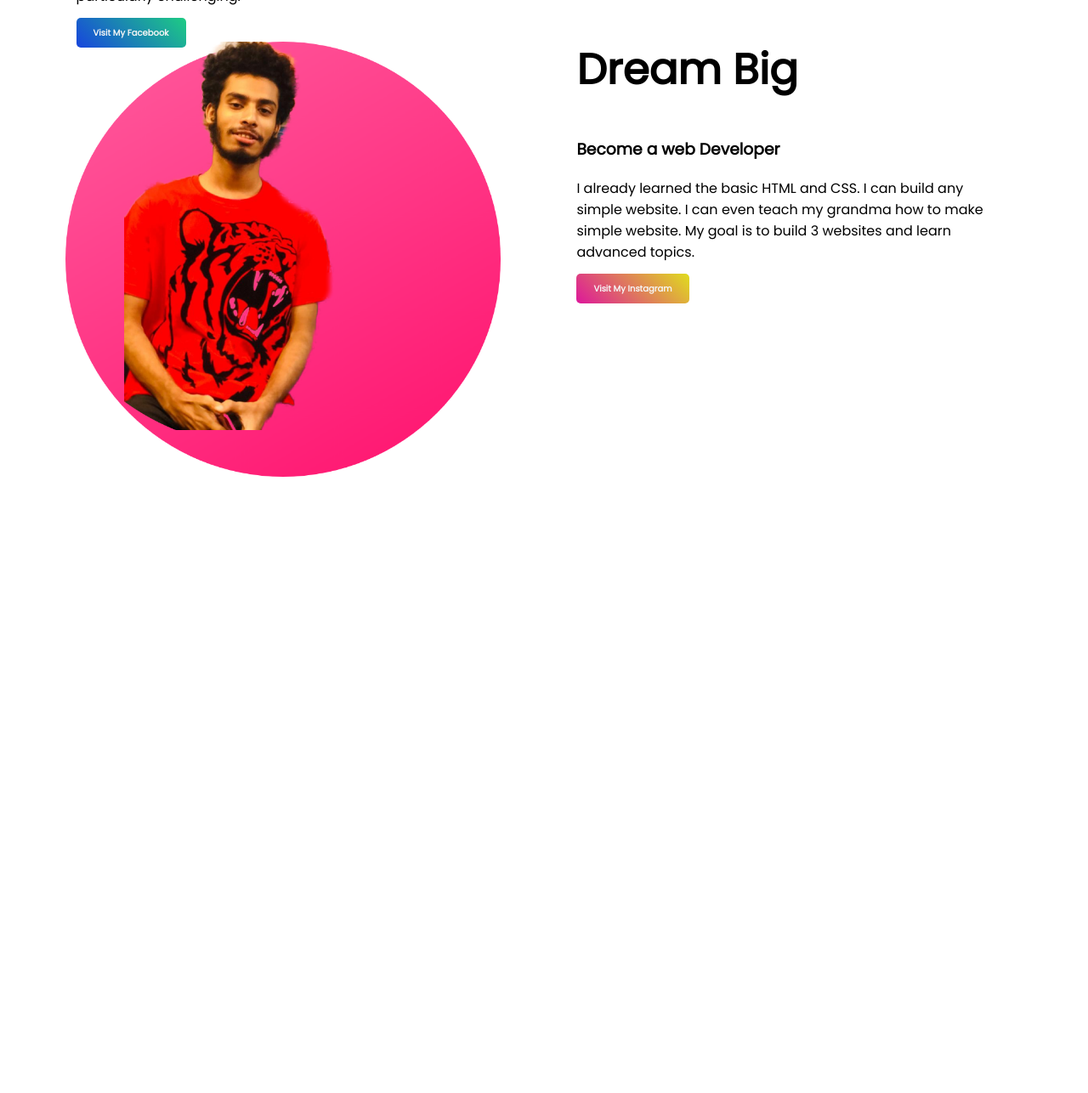
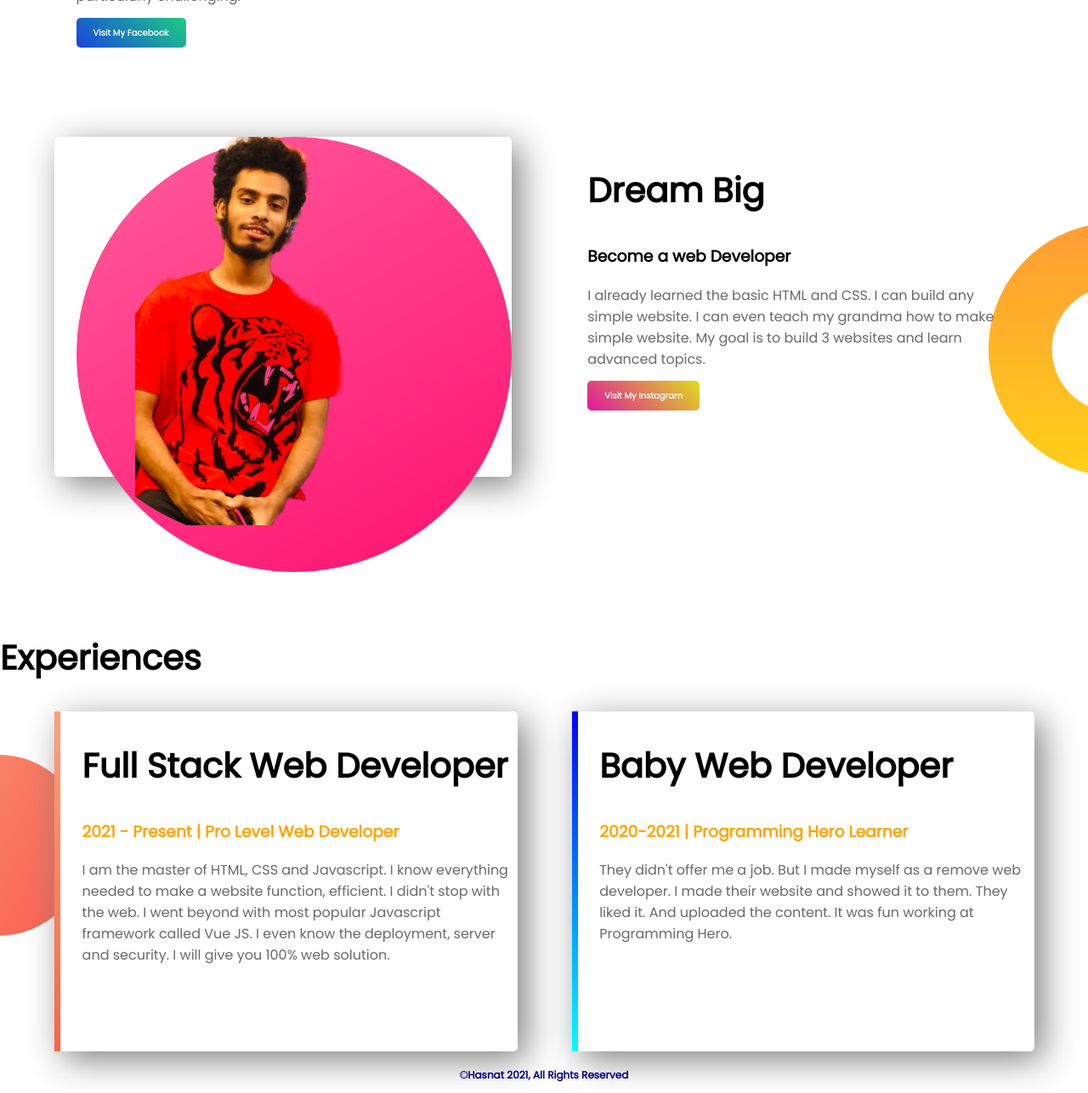
Before and after one commit to hasnathachin/web-forttfolio, a plain HTML site: page index.html in a window 1280 px wide. Shown: the part 414-1700 px from the top of the page at 85% size. Before the commit the page ends 982 px from the top, so only its background shows below. Drawn offline with Linux system fonts and the light colour scheme.

Commit message:
fimished my first ever website

```diff
--- a/index.html
+++ b/index.html
@@ -12,7 +12,7 @@
 <section class="top-banner">
     <div class="half-width">
         <h1>Welcome To </h1>
-        <h1><span class="name-highlight">Hasnat's</span> World</h1>
+        <h1><span class="orange-highlight">Hasnat's</span> World</h1>
         <h3> <b>World-Class Professional Web Developer</b>  </h3>
         <p>The web development space is always an interesting one for us, with new JavaScript projects launched almost daily.. Trying to decide which ones to focus on and which ones to ignore is particularly challenging.  </p>
         <a class="link-button" target="_blank" href="https://www.facebook.com/hasnat.hadid">Visit My Facebook</a>
@@ -20,15 +20,40 @@
         <div class=half-width>
         <img src="images/profile2.png" alt="">
         </div>
-        <div class="nd-width">
-         <h1>Dream Big</h1>
-            <h3> <b>Become a web Developer</b></h3>
-            <p>I already learned the basic HTML and CSS. I can build any simple website. I can even teach my grandma how to make simple website. My goal is to build 3 websites and learn advanced topics.</p>
-            <a class="nd-button" target="_blank" href="https://www.instagram.com/h_hachin/"> Visit My Instagram</a>
-           </div>
-           <div class="nd-width">
-           <img src="images/PROFILE1.png" alt="">
-           </div>
+
     </section>
 
+    <br>
+    <br>
+    <br>
+    <section class="dream-area">
+        <div class="half-width single-experience">
+            <img src="images/PROFILE1.png" alt="">
+              </div>
+              <div class="half-width">
+                <h2>Dream Big</h2>
+                <h3> <b>Become a web Developer</b></h3>
+                <p>I already learned the basic HTML and CSS. I can build any simple website. I can even teach my grandma how to make simple website. My goal is to build 3 websites and learn advanced topics.</p>
+                <a class="nd-button" target="_blank" href="https://www.instagram.com/h_hachin/"> Visit My Instagram</a>
+
+              </div>
+    </section>
+    <br>
+    <br>
+    <section class="experience-area">
+        <h2> Experiences </h2>
+        <div id="full-stack" class="half-width single-experience">
+             <h2>Full Stack Web Developer</h2>
+             <h3 class="orange-highlight">2021 - Present | Pro Level Web Developer </h3>
+             <p>I am the master of HTML, CSS and Javascript. I know everything needed to make a website function, efficient. I didn't stop with the web. I went beyond with most popular Javascript framework called Vue JS. I even know the deployment, server and security. I will give you 100% web solution.</p>
+
+           </div>
+           <div id="baby-web" class="half-width single-experience">
+            <h2>Baby Web Developer</h2>
+            <h3 class="orange-highlight">2020-2021 | Programming Hero Learner</h3>
+            <p>They didn't offer me a job. But I made myself as a remove web developer. I made their website and showed it to them. They liked it. And uploaded the content. It was fun working at Programming Hero.
+            </div>
+       </section>
+       <footer><p> <b> ©Hasnat 2021, All Rights Reserved</b> </p></footer>
 </body>
+</html>
--- a/style.css
+++ b/style.css
@@ -6,7 +6,7 @@ h1{
 
     font-size: 50px;
 }
-.name-highlight{
+.orange-highlight{
     color: orange;
 }
 .half-width{
@@ -35,15 +35,7 @@ section{
     font-weight: 800;
 }
 
-.nd-width{
-    width: 40%;
-    float: right;
-    margin-right: 5%;
-    padding-right: 2%;
-}
-.nd-width img{
-     width: 100%;
-}
+
 .nd-button{
     text-decoration: none;
     color: whitesmoke;
@@ -53,3 +45,41 @@ section{
     border-radius: 5px;
     font-weight: 800;
 }
+h2{
+    font-size: 40px;
+}
+p{
+    color: dimgray;
+}
+.dream-area{
+    background-image: url(images/dream-bg.png);
+    background-repeat: no-repeat;
+    background-position: right;
+}
+.single-experience{
+    box-shadow: 10px 10px 40px grey;
+    border-radius: 5px;
+    height: 80%;
+    background-color: white;
+}
+.experience-area{
+    background-image: url(images/exp-bg.png);
+    background-repeat: no-repeat;
+    background-position: left;
+}
+#full-stack{
+    border-left: 7px solid;
+    border-image: linear-gradient(180deg, lightsalmon, tomato);
+    border-image-slice: 1;
+}
+#baby-web{
+    border-left: 7px solid;
+    border-image: linear-gradient(180deg, blue, cyan);
+    border-image-slice: 1;
+}
+
+footer p{
+    text-align: center;
+    font-size: 12px;
+    color: darkblue;
+}
```
